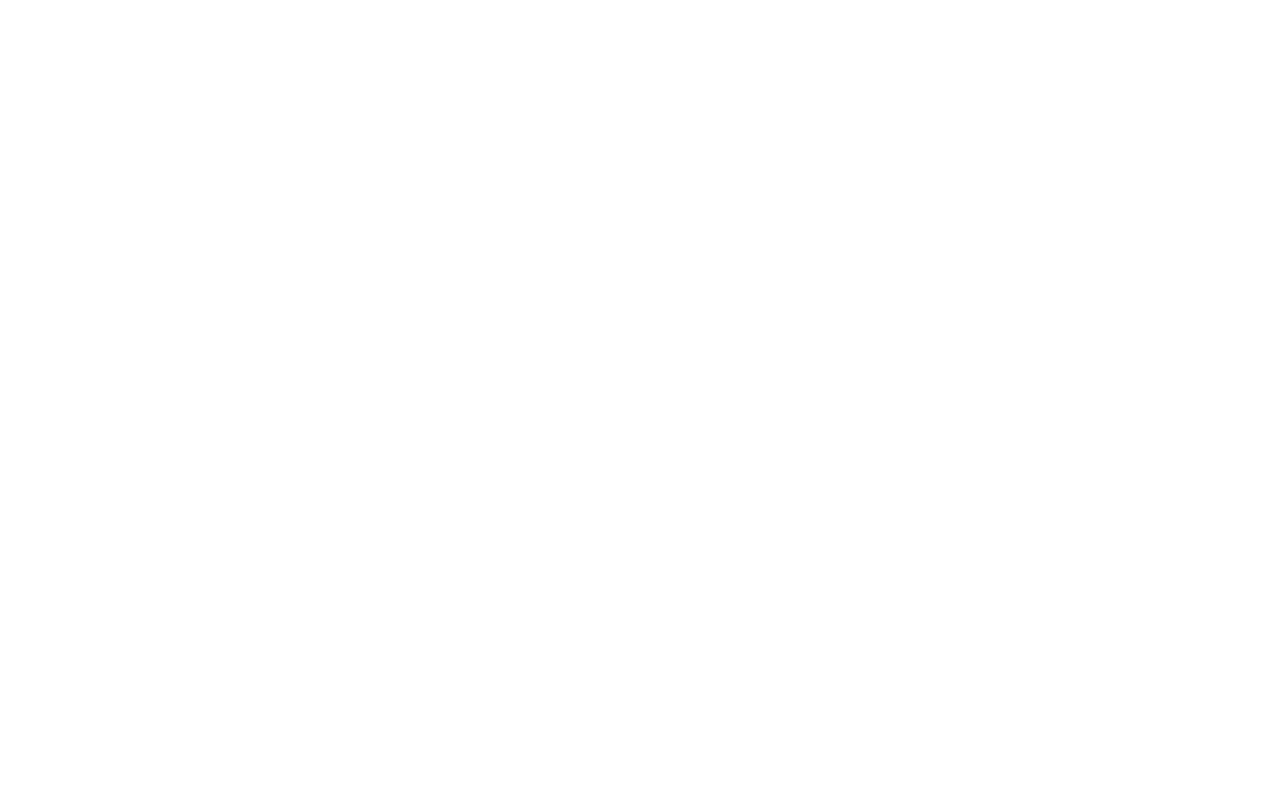
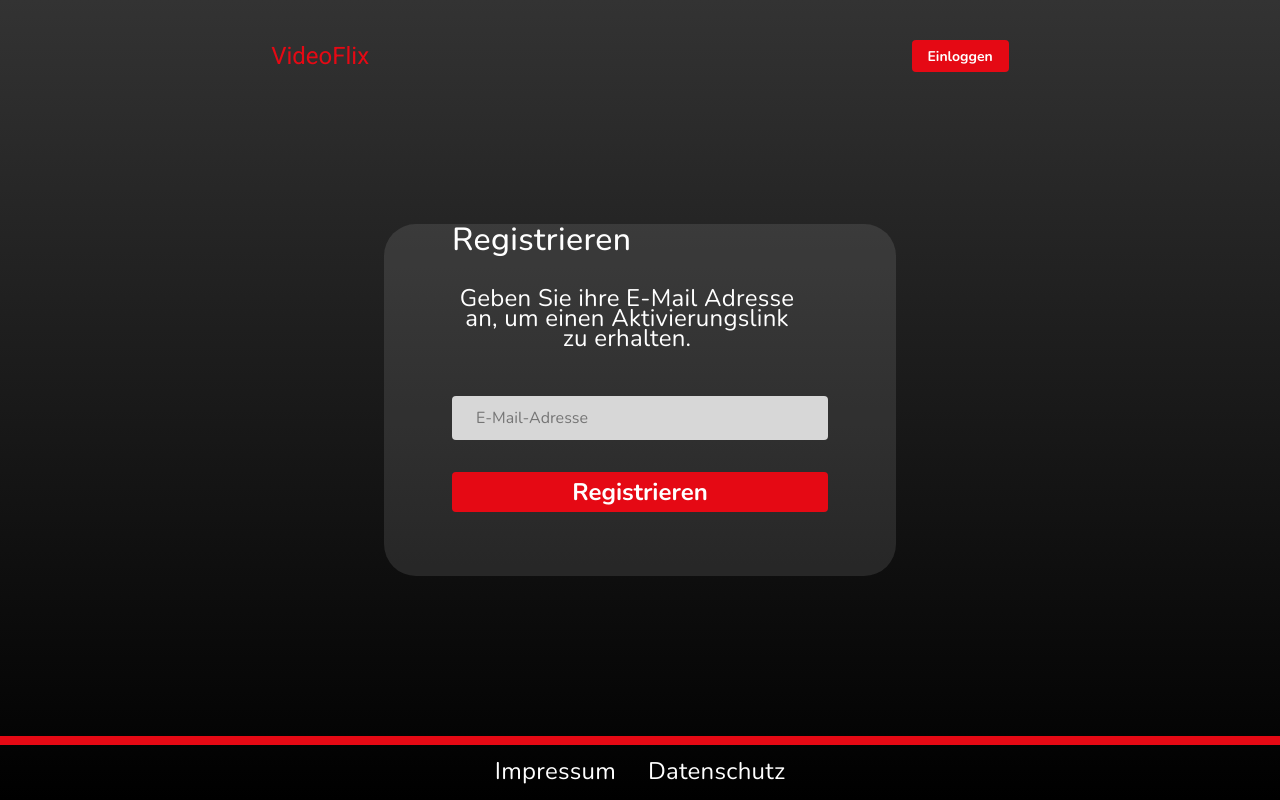
Before and after one commit to Jad134/videoflix-frontend, an Angular app: page /register in a window 1280 px wide. Before the commit this address led to /. Built offline with nearby package versions, Linux system fonts and the light colour scheme.

Commit message:
create register-page and shared mail

```diff
--- a/src/app/app.routes.ts
+++ b/src/app/app.routes.ts
@@ -1,10 +1,12 @@
 import { Routes } from '@angular/router';
 import { LoginComponent } from './login-page/login.component';
 import { LoginDialogComponent } from './login-page/login-dialog/login-dialog.component';
+import { RegisterComponent } from './register-page/register/register.component';
 
 
 export const routes: Routes = [
     { path: '', component: LoginComponent },
     { path: 'login', component: LoginDialogComponent },
+    { path: 'register', component: RegisterComponent },
 
 ];
--- a/src/app/login-page/login-dialog/login-dialog.component.html
+++ b/src/app/login-page/login-dialog/login-dialog.component.html
@@ -7,7 +7,7 @@
             <div class="action-div">
                 <h2>Einloggen</h2>
                 <form class="login-form" action="">
-                    <input placeholder="E-Mail-Adresse" class="login-email-input" type="text">
+                    <input [(ngModel)]="sharedService.currentMail" name="email" placeholder="E-Mail-Adresse" class="login-email-input" type="text">
                     <input placeholder="Passwort" class="login-password-input" type="text">
                     <button class="login-button">Einloggen</button>
                 </form>
--- a/src/app/login-page/login-dialog/login-dialog.component.ts
+++ b/src/app/login-page/login-dialog/login-dialog.component.ts
@@ -1,6 +1,8 @@
-import { Component, Input } from '@angular/core';
+import { Component, inject, Input } from '@angular/core';
 import { LoginFooterComponent } from "../login-footer/login-footer.component";
 import { LoginHeaderComponent } from "../login-header/login-header.component";
+import { SharedService } from '../../services/shared.service';
+import { FormsModule } from '@angular/forms';
 
 
 
@@ -9,8 +11,10 @@
     standalone: true,
     templateUrl: './login-dialog.component.html',
     styleUrl: './login-dialog.component.scss',
-    imports: [LoginFooterComponent, LoginHeaderComponent]
+    imports: [LoginFooterComponent, LoginHeaderComponent, FormsModule]
 })
 export class LoginDialogComponent {
+    sharedService = inject(SharedService);
+
     hideLogInButton = true;
 }
--- a/src/app/login-page/login-main/login-main/login-main.component.ts
+++ b/src/app/login-page/login-main/login-main/login-main.component.ts
@@ -14,6 +14,7 @@
 import { AuthenticationService } from '../../../services/authentication.service';
 import { Router } from '@angular/router';
 import { LoginHeaderComponent } from "../../login-header/login-header.component";
+import { SharedService } from '../../../services/shared.service';
 
 @Component({
     selector: 'app-login-main',
@@ -23,7 +24,8 @@
     imports: [FormsModule, MatFormFieldModule, MatInputModule, ReactiveFormsModule, MatIconModule, LoginHeaderComponent]
 })
 export class LoginMainComponent {
-  authService = inject(AuthenticationService)
+  authService = inject(AuthenticationService);
+  sharedService = inject(SharedService)
   email: any;
 
   constructor(private router: Router){
@@ -34,9 +36,11 @@
         if (mailExist) {
           this.router.navigate(['login'])
             console.log("Die E-Mail ist bereits vergeben.");
+            this.sharedService.currentMail = this.email;
         } else {
-            // Hier kannst du weiter verfahren, wenn die E-Mail noch verfügbar ist
+          this.router.navigate(['register'])
             console.log("Die E-Mail ist verfügbar.");
+            this.sharedService.currentMail = this.email;
         }
     }).catch(error => {
         console.error('Error:', error);
--- a/src/app/register-page/register/register.component.html
+++ b/src/app/register-page/register/register.component.html
@@ -6,9 +6,9 @@
 
             <div class="action-div">
                 <h2>Registrieren</h2>
-                <!-- <p>Geben Sie eine E-Mail Adresse an, um einen Aktivierungslink zu erhalten.</p> -->
+                <p class="email-text">Geben Sie ihre E-Mail Adresse an, um einen Aktivierungslink zu erhalten.</p>
                 <form class="login-form" action="">
-                    <input placeholder="E-Mail-Adresse" class="login-email-input" type="text">
+                    <input [(ngModel)]="sharedService.currentMail" placeholder="E-Mail-Adresse" name="email" class="login-email-input" type="text">
                     <button class="login-button">Registrieren</button>
                 </form>
 
--- a/src/app/register-page/register/register.component.scss
+++ b/src/app/register-page/register/register.component.scss
@@ -11,7 +11,7 @@
 .register-container-bg {
     background-color: rgba(255, 255, 255, 0.1);
     /* padding: 138px; rausnehmen?*/
-    height: 50%;
+    height: 44%;
     width: 40%;
     display: flex;
     justify-content: center;
@@ -19,7 +19,7 @@
     border-radius: 32px;
 }
 
-.header{
+.header {
     position: absolute;
     width: 100%;
     top: 0;
@@ -115,6 +115,14 @@
         font-size: 32px;
         font-family: $nunito;
     }
+}
 
-
+.email-text {
+    max-width: 350px;
+    color: white;
+    text-align: center;
+    font-size: 24px;
+    margin-block-start: 0;
+    margin-block-end: 0;
+    font-family: $nunito;
 }
--- a/src/app/register-page/register/register.component.ts
+++ b/src/app/register-page/register/register.component.ts
@@ -1,14 +1,19 @@
-import { Component } from '@angular/core';
+import { Component, inject } from '@angular/core';
 import { LoginHeaderComponent } from "../../login-page/login-header/login-header.component";
 import { LoginFooterComponent } from "../../login-page/login-footer/login-footer.component";
+import { FormsModule } from '@angular/forms';
+import { SharedService } from '../../services/shared.service';
 
 @Component({
     selector: 'app-register',
     standalone: true,
     templateUrl: './register.component.html',
     styleUrl: './register.component.scss',
-    imports: [LoginHeaderComponent, LoginFooterComponent]
+    imports: [LoginHeaderComponent, LoginFooterComponent, FormsModule]
 })
 export class RegisterComponent {
+    sharedService = inject(SharedService);
+
+
 
 }
--- /dev/null
+++ b/src/app/services/shared.service.ts
@@ -0,0 +1,11 @@
+import { Injectable } from '@angular/core';
+
+@Injectable({
+  providedIn: 'root'
+})
+export class SharedService {
+  currentMail!: string;
+
+
+  constructor() { }
+}
```
